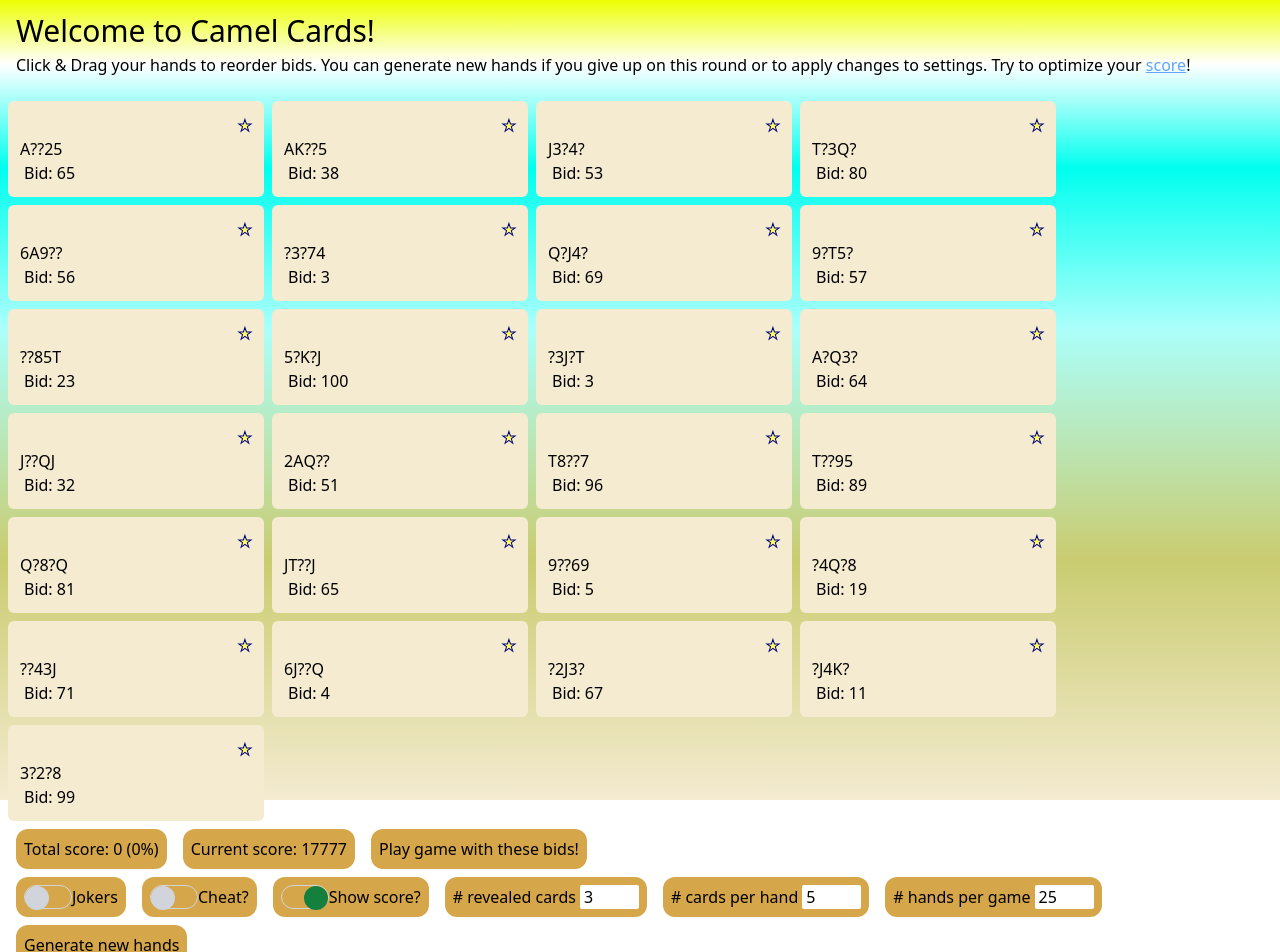
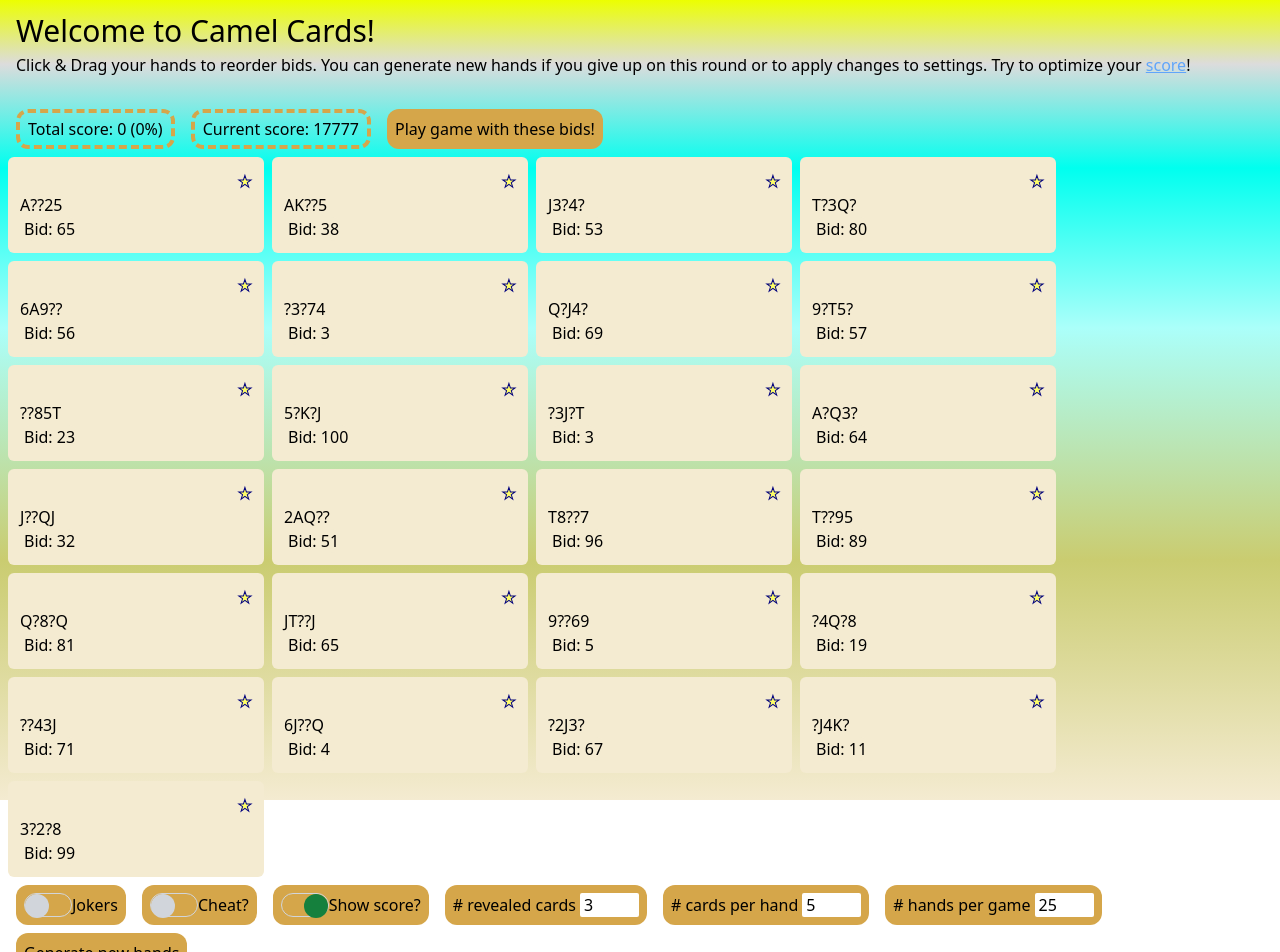
Before and after one commit to RheingoldRiver/CamelCards, a React (Vite) app: page / in a window 1280 px wide. Shown: the top 952 px of the page. Built offline with nearby package versions, Linux system fonts and the light colour scheme; what @savvywombat/tailwindcss-grid-areas would draw is missing.

Commit message:
update visuals a bit

```diff
--- a/index.html
+++ b/index.html
@@ -11,7 +11,7 @@
       background-image: linear-gradient(
         to bottom,
         rgba(236, 255, 0, 1) 0%,
-        rgba(255, 255, 255, 1) 8%,
+        rgba(220, 220, 220, 1) 8%,
         rgba(0, 255, 239, 1) 21%,
         rgba(171, 255, 250, 1) 41%,
         rgba(202, 204, 112, 1) 70%,
--- a/src/components/Game/Game.tsx
+++ b/src/components/Game/Game.tsx
@@ -8,10 +8,10 @@ function Game() {
     <div className="grid grid-areas-game w-full h-full">
       <div className="grid-in-board">
         <GameOverModal />
+        <GameActions></GameActions>
         <Board></Board>
-        <GameActions></GameActions>
       </div>
-      <div className="grid-in-prefs">
+      <div className="grid-in-prefs mt-2">
         <PreferencesToolbar />
       </div>
     </div>
--- a/src/components/GameActions/GameActions.tsx
+++ b/src/components/GameActions/GameActions.tsx
@@ -28,12 +28,25 @@ const GameActions: FC<Props> = () => {
   const totalScorePct = maxTotalScore === 0 ? 0 : ((yourTotalScore / maxTotalScore) * 100).toFixed(2);
   return (
     <Toolbar.Root className="my-2 flex flex-row flex-wrap justify-start items-center gap-y-2">
-      <span className={clsx("bg-sand-400 p-2 rounded-xl", "mx-2", "h-10")}>
+      <span
+        className={clsx(
+          "flex flex-row items-center border-dashed border-4 border-sand-400 p-2 rounded-xl",
+          "mx-2",
+          "h-10"
+        )}
+      >
         Total score: {yourTotalScore} ({totalScorePct}%)
       </span>
       {showCurrentScore && (
-        <span className={clsx("bg-sand-400 p-2 rounded-xl", "mx-2", "h-10", "relative")}>
-          <span className={clsx("absolute bottom-[-10px] left-[-10px] text-red-800 bold", "text-3xl")}>
+        <span
+          className={clsx(
+            "flex flex-row items-center border-dashed border-4 border-sand-400 p-2 rounded-xl",
+            "mx-2",
+            "h-10",
+            "relative"
+          )}
+        >
+          <span className={clsx("absolute bottom-[-20px] left-[-10px] text-red-800 bold", "text-4xl")}>
             {removedScore > 0 && (
               <AnimatedScoreChange translation={10} show={removedScore}>
                 ---
@@ -41,7 +54,7 @@ const GameActions: FC<Props> = () => {
             )}
           </span>
           Current score: {actualScore(hands, useJokers, allowCheat)}{" "}
-          <span className={clsx("absolute top-[-14px] right-[-10px] text-green-800 bold", "text-2xl")}>
+          <span className={clsx("absolute top-[-25px] right-[-10px] text-green-800 bold", "text-4xl")}>
             {addedScore > 0 && (
               <AnimatedScoreChange translation={-10} show={addedScore}>
                 +++
```
